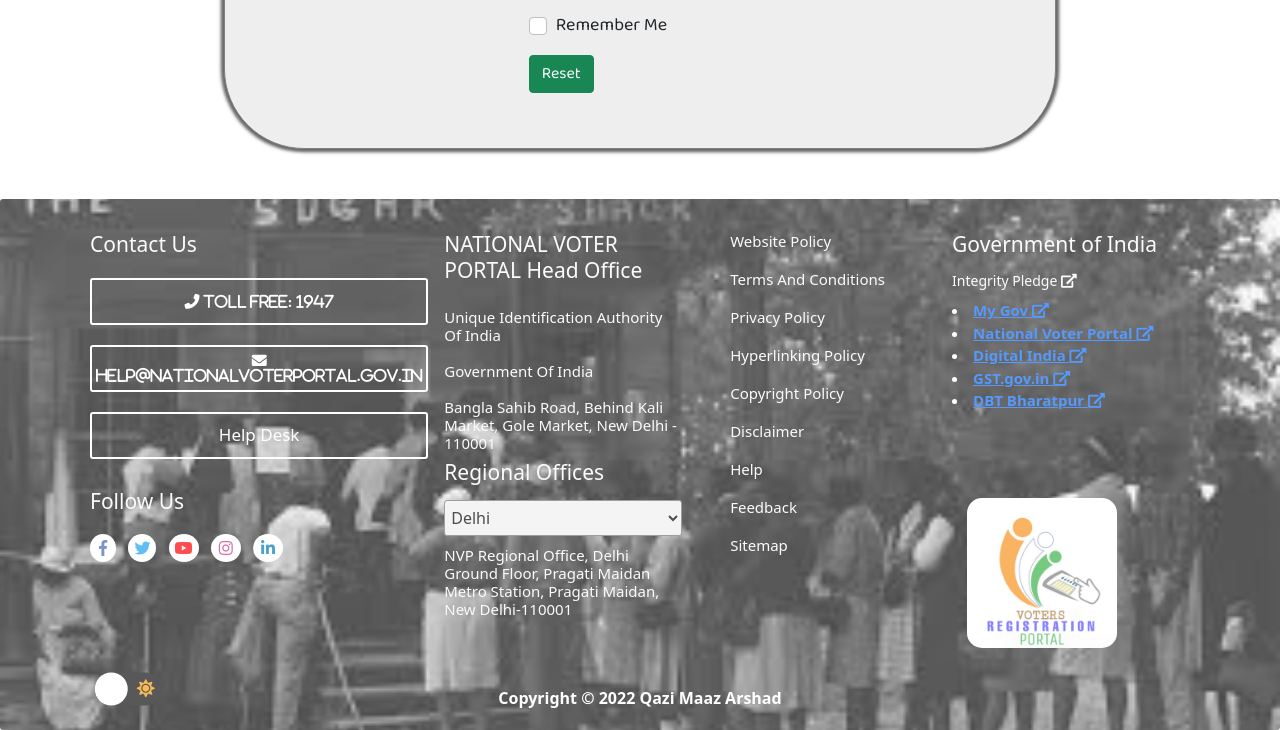
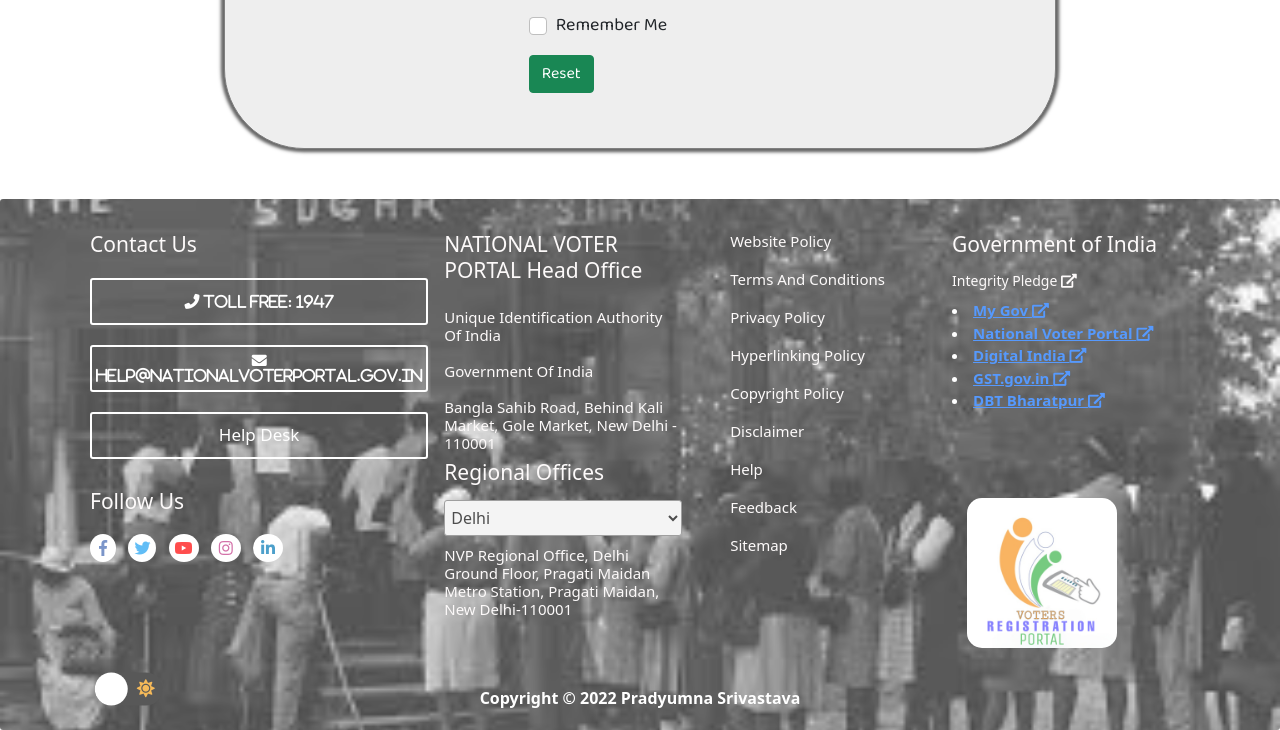
Before and after one commit to Pradyumna09912/Voter_Registration_Portal, a plain HTML site: page Voter-Registration_Portal-Frontend-Project-master/forgetPass.html in a window 1280 px wide. Shown: the part 574-1304 px from the top of the page. Drawn offline with nearby package versions, Linux system fonts and the light colour scheme; files that its build step writes are made by us from their sources; files whose address does not match are found by name; a web font is replaced by a local one.

Commit message:
Update forgetPass.html

```diff
--- a/Voter-Registration_Portal-Frontend-Project-master/forgetPass.html
+++ b/Voter-Registration_Portal-Frontend-Project-master/forgetPass.html
@@ -485,7 +485,7 @@ box-shadow: 0 0 .2rem .2rem rgb(102, 102, 102);
 
   <div class="copyright" style="padding-bottom:20px">
     Copyright ©
-    <script>document.write(new Date().getFullYear())</script> Qazi Maaz Arshad
+    <script>document.write(new Date().getFullYear())</script> Pradyumna Srivastava
     </div>
   </div>
   </footer>
```
